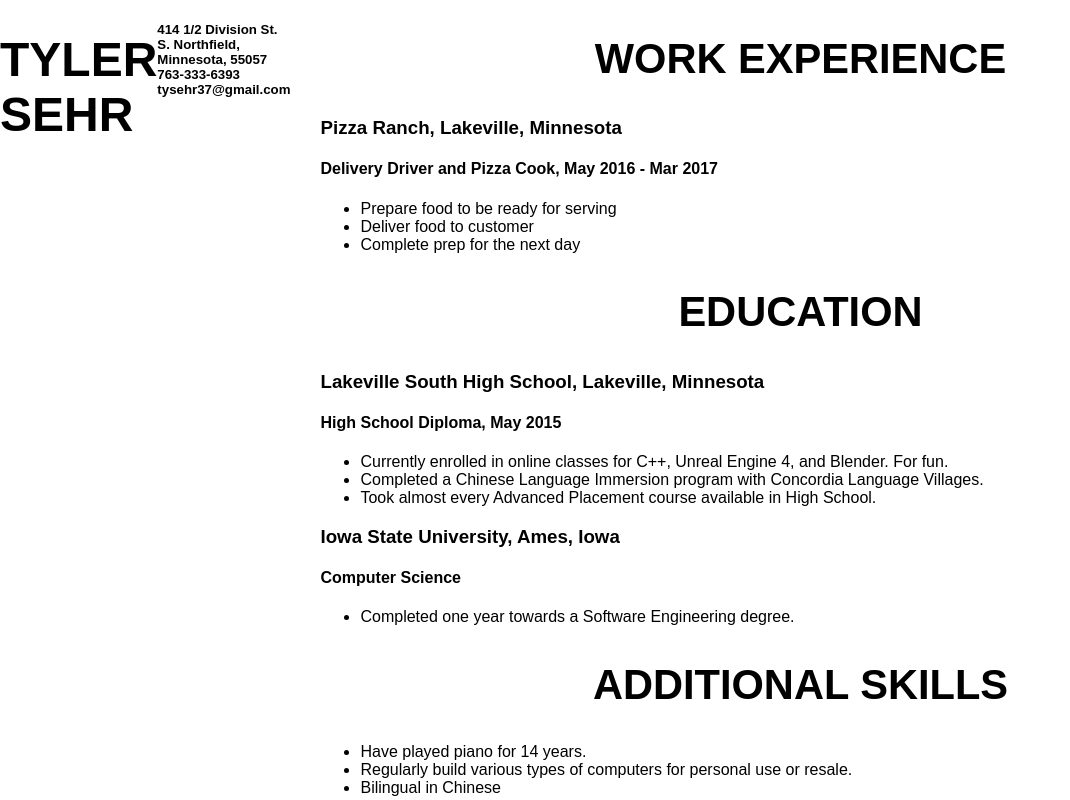
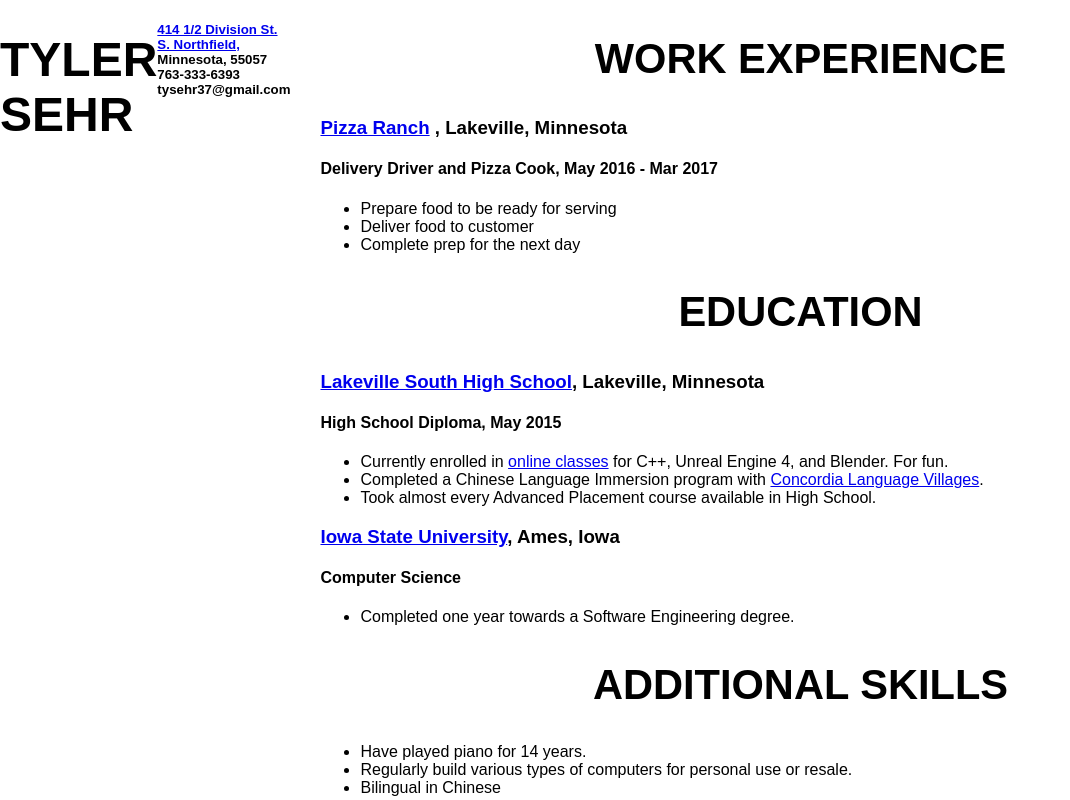
Before and after one commit to ReverendEd/tylersehr.github.io, a plain HTML site: page index.html in a window 1280 px wide. Shown: the top 800 px of the page, without its empty margins (0-1070 px from the left). Drawn offline with Linux system fonts and the light colour scheme.

Commit message:
Added links

```diff
--- a/index.html
+++ b/index.html
@@ -3,18 +3,25 @@
   <head>
       <title>Tyler Sehr</title>
       <link rel="stylesheet" href= "style.css"/>
-      <link rel="stylesheet" type="text/css" href="main.css">
+      <link rel="stylesheet" type="text/css" href="main.css"/>
   </head>
   <body>
   	<div class="container">
 
     	<h1>TYLER SEHR</h1>
-   		<h5>414 1/2 Division St. S.    Northfield, Minnesota, 55057   763-333-6393   tysehr37@gmail.com</h5>
+   		<h5>
+        <a href="https://www.google.com/maps/place/414+Division+St+S,+Northfield,+MN+55057/@44.4555623,-93.162679,17z/data=!3m1!4b1!4m5!3m4!1s0x87f653c6d89cac2f:0xe2f5f6c396e6455d!8m2!3d44.455558!4d-93.160186">
+
+           414 1/2 Division St. S.    Northfield,  </a> Minnesota, 55057 763-333-6393   tysehr37@gmail.com
+          </h5>
 
       <div class="main">
 <!-- work -->
       <h2>WORK EXPERIENCE</h2>
-    	<h3>Pizza Ranch, Lakeville, Minnesota</h3>
+        <h3>
+        <a href="https://pizzaranch.com/locations/mn/lakeville/16995-kenyon-avenue">
+          Pizza Ranch</a> , Lakeville, Minnesota
+          </h3>
     	<h4>Delivery Driver and Pizza Cook, May 2016 - Mar 2017</h4>
    		<ul>
       	<li>Prepare food to be ready for serving</li>
@@ -24,15 +31,15 @@
 
 <!-- education -->
       <h2>EDUCATION</h2>
-    	<h3>Lakeville South High School, Lakeville, Minnesota</h3>
+        <h3><a href="http://isd194.org/lakeville-south/">Lakeville South High School</a>, Lakeville, Minnesota</h3>
     	<h4>High School Diploma, May 2015</h4>
       <ul>
-        <li>Currently enrolled in online classes for C++, Unreal Engine 4, and Blender. For fun.</li>
-        <li>Completed a Chinese Language Immersion program with Concordia Language Villages.</li>
+        <li>Currently enrolled in <a href="https://www.udemy.com/">online classes</a> for C++, Unreal Engine 4, and Blender. For fun.</li>
+        <li>Completed a Chinese Language Immersion program with <a href="http://www.concordialanguagevillages.org/">Concordia Language Villages</a>.</li>
         <li>Took almost every Advanced Placement course available in High School.</li>
       </ul>
 
-      <h3>Iowa State University, Ames, Iowa</h3>
+        <h3><a href="https://www.iastate.edu/">Iowa State University</a>, Ames, Iowa</h3>
       <h4>Computer Science</h4>
       <ul>
         <li>Completed one year towards a Software Engineering degree.</li>
```
